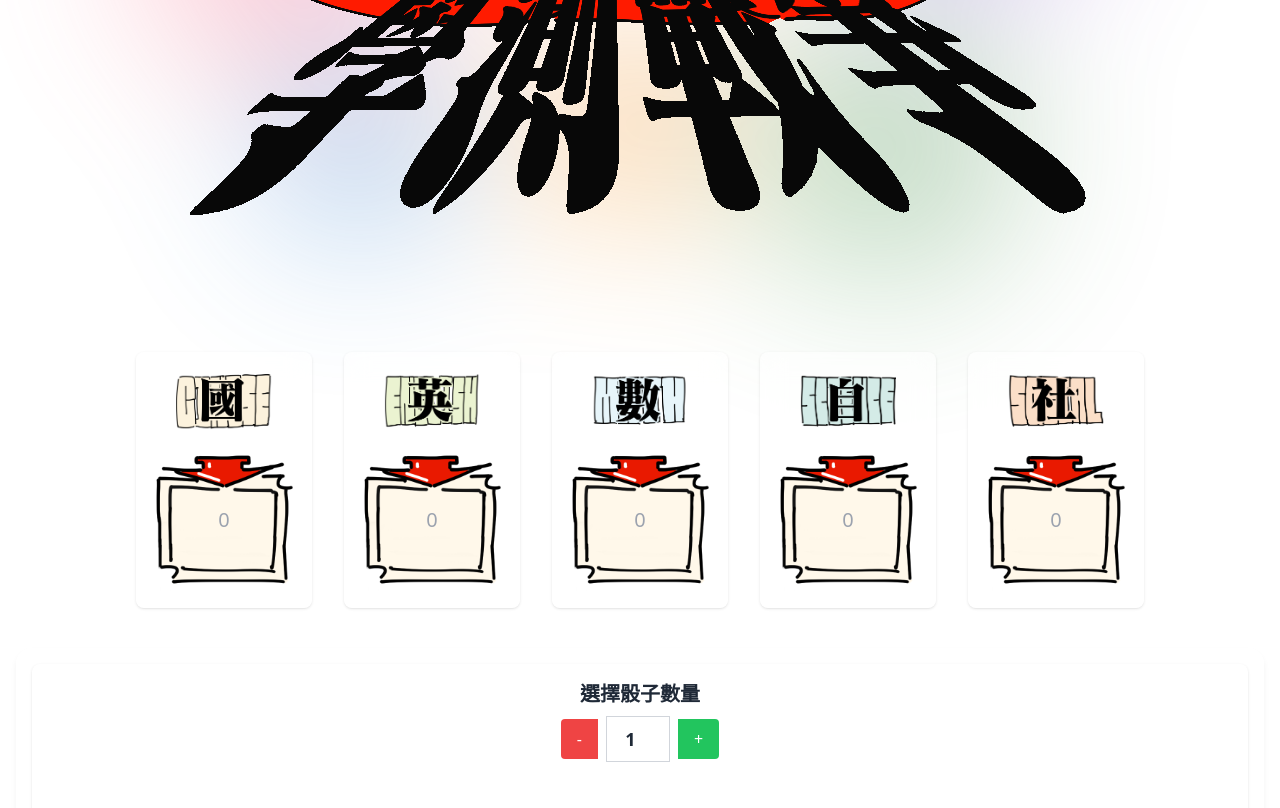
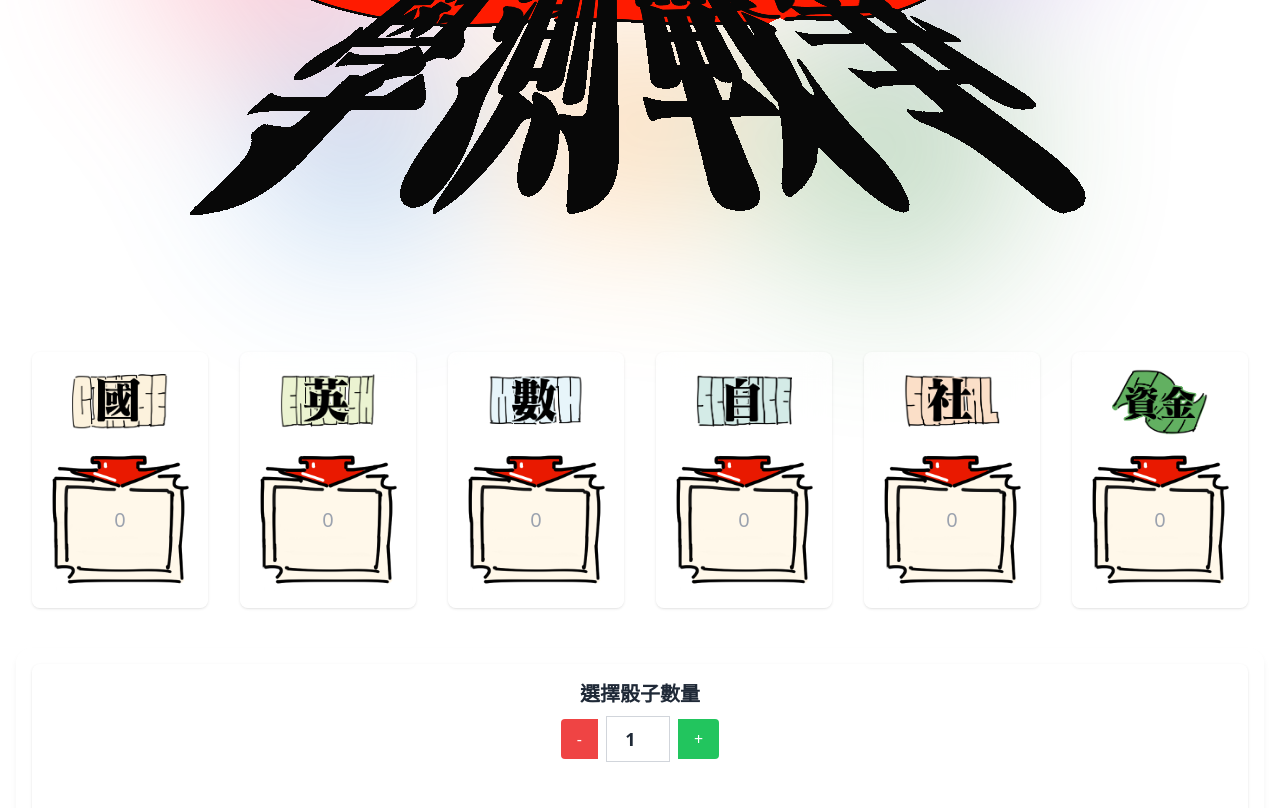
Before and after one commit to Andy5533/Open-Modular-Boardgame-Companion, a plain HTML site: page beta2.html in a window 1280 px wide. Shown: the part 388-1196 px from the top of the page. Drawn offline with nearby package versions, Linux system fonts and the light colour scheme; a small style sheet from the web is missing.

Commit message:
Update beta2.html

```diff
--- a/beta2.html
+++ b/beta2.html
@@ -214,6 +214,14 @@
       <!-- 社 -->
       <div class="flex flex-col items-center p-4 bg-white/50 backdrop-blur-md rounded-lg shadow hover:shadow-xl hover:scale-105 hover:bg-white/40 transition duration-300">
         <img src="社.png" alt="社" class="w-24 mb-3" loading="lazy">
+        <div class="relative w-36 h-36">
+          <img src="框.png" alt="框" class="absolute inset-0 w-full h-auto" loading="lazy">
+          <input type="text" id="score-she" placeholder="0" class="absolute inset-0 m-auto w-4/5 text-center text-xl bg-transparent border-none outline-none">
+        </div>
+      </div>
+       <!-- 資金 -->
+       <div class="flex flex-col items-center p-4 bg-white/50 backdrop-blur-md rounded-lg shadow hover:shadow-xl hover:scale-105 hover:bg-white/40 transition duration-300">
+        <img src="資金.png" alt="資金" class="w-24 mb-3" loading="lazy">
         <div class="relative w-36 h-36">
           <img src="框.png" alt="框" class="absolute inset-0 w-full h-auto" loading="lazy">
           <input type="text" id="score-she" placeholder="0" class="absolute inset-0 m-auto w-4/5 text-center text-xl bg-transparent border-none outline-none">
```
